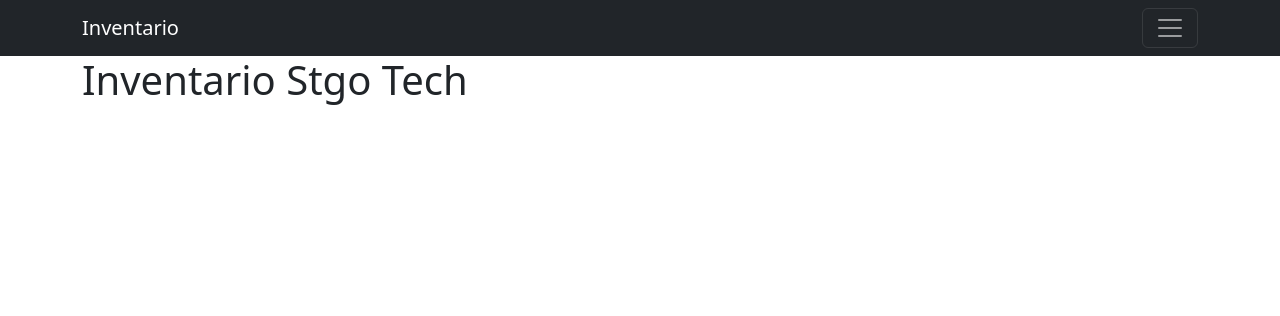
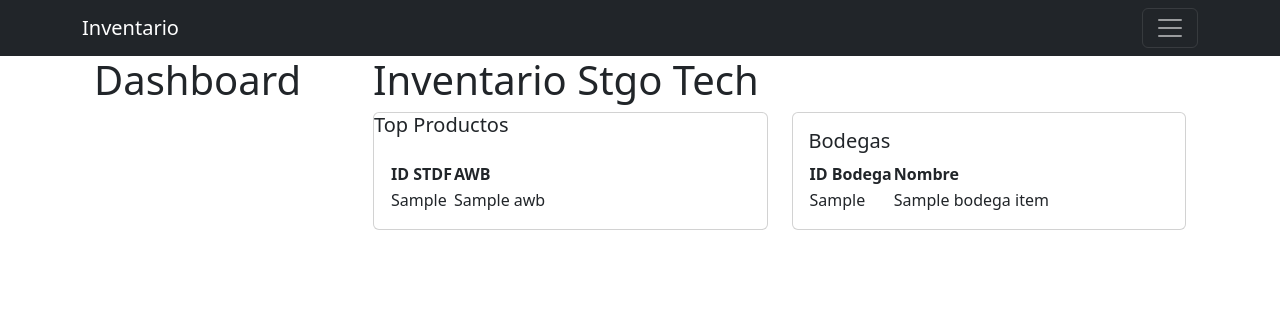
Before and after one commit to sebramirezo/stgotech-dev-project, a Django app: template StgoTech/Inventario/templates/dashboard.html in a window 1280 px wide. Shown: the top 316 px of the page. Run offline with Django 4.2, Linux system fonts and the light colour scheme; the template is opened without the code that fills it: most values are stand-ins (such as "Sample title", 1, 10 or a date in 2020).

Commit message:
dashboard

```diff
--- a/StgoTech/Inventario/templates/dashboard.html
+++ b/StgoTech/Inventario/templates/dashboard.html
@@ -1,9 +1,73 @@
 {% extends "./base.html" %}
 
 {% block body %}
-
-<div class="dashboard">
-    <h1>Inventario Stgo Tech</h1>
+<div class="container">
+    <div class="row">
+        <div class="col-3">
+            <div class="dashboard">
+                <h1>Dashboard</h1>
+            </div>
+        </div>
+        <div class="col-9">
+            <div class="dashboard">
+                <h1>Inventario Stgo Tech</h1>
+                <div class="row">
+                    <div class="col-md-6">
+                        <div class="card">
+                            <h5 class="card-title">Top Productos</h5>
+                            <div class="card-body">
+                                <table id="productos-table" class="display">
+                                    <thead>
+                                        <tr>
+                                            <th>ID STDF</th>
+                                            <th>AWB</th>
+                                        </tr>
+                                    </thead>
+                                    <tbody>
+                                        {% for comat_item in comat_data %}
+                                        <tr>
+                                            <td>{{ comat_item.id_stdf }}</td>
+                                            <td>{{ comat_item.awb }}</td>
+                                        </tr>
+                                        {% endfor %}
+                                    </tbody>
+                                </table>
+                            </div>
+                        </div>
+                    </div>
+                    <div class="col-md-6">
+                        <div class="card">
+                            <div class="card-body">
+                                <h5 class="card-title">Bodegas</h5>
+                                <table id="bodegas-table" class="display">
+                                    <thead>
+                                        <tr>
+                                            <th>ID Bodega</th>
+                                            <th>Nombre</th>
+                                        </tr>
+                                    </thead>
+                                    <tbody>
+                                        {% for bodega_item in bodega_data %}
+                                        <tr>
+                                            <td>{{ bodega_item.id_bodega }}</td>
+                                            <td>{{ bodega_item.name_bodega }}</td>
+                                        </tr>
+                                        {% endfor %}
+                                    </tbody>
+                                </table>
+                            </div>
+                        </div>
+                    </div>
+                </div>
+            </div>
+        </div>
+    </div>
 </div>
 
+<script>
+    $(document).ready(function () {
+        $('#productos-table').DataTable();
+        $('#bodegas-table').DataTable();
+    });
+</script>
 {% endblock %}
--- a/StgoTech/Inventario/views.py
+++ b/StgoTech/Inventario/views.py
@@ -41,8 +41,11 @@ def buscar_productos(request):
 
 #VISTA DASHBOARD
 def dashboard(request):
-
+    comat_data = Comat.objects.all().order_by()[:10]
+    incoming_data = Incoming.objects.all()
     context = {
+        'comat_data':comat_data,
+        'incoming_data':incoming_data
 
     }
 
--- a/requirements.txt
+++ b/requirements.txt
@@ -1,2 +1,3 @@
 Django==4.2.4
 psycopg2==2.9.7
+django-dynamic-datatb==1.0.25
```
